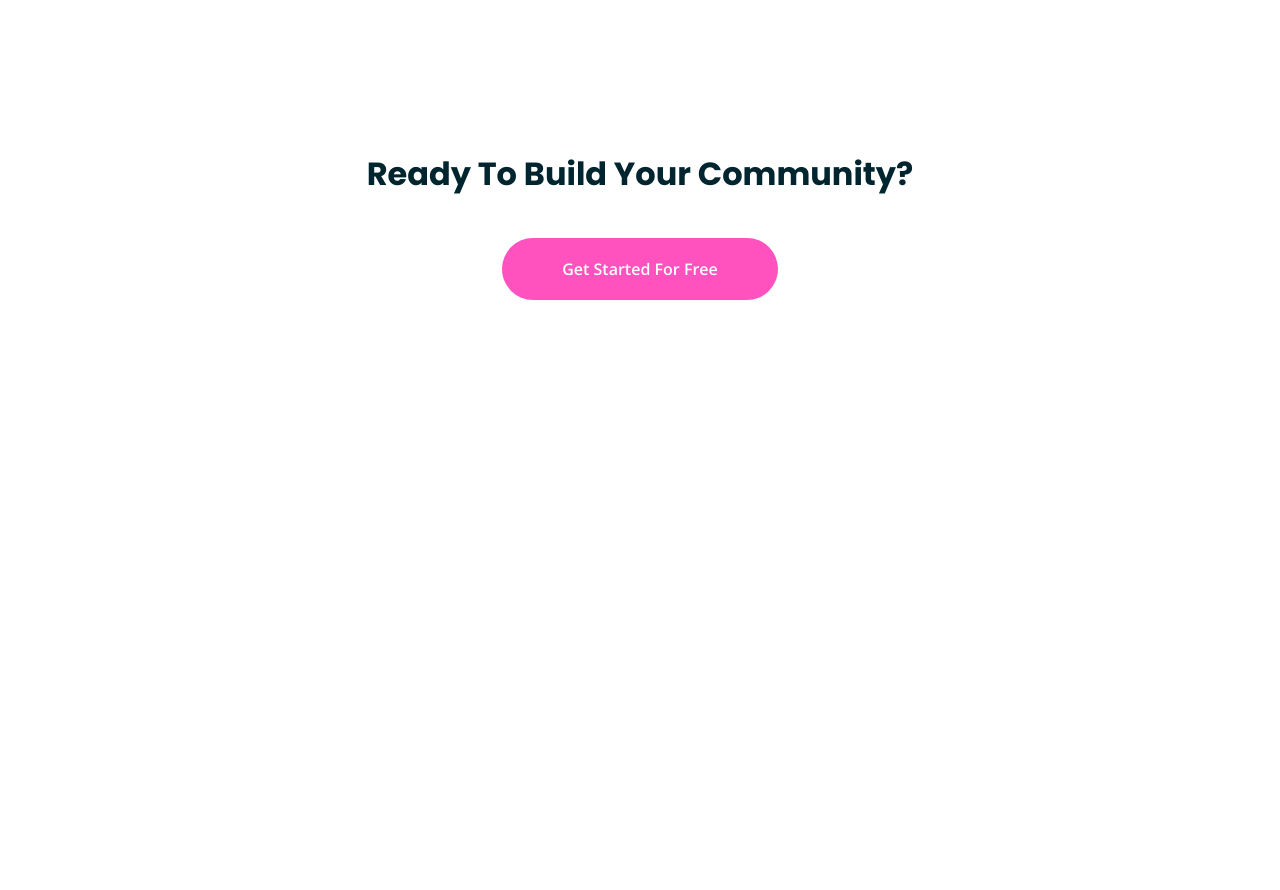
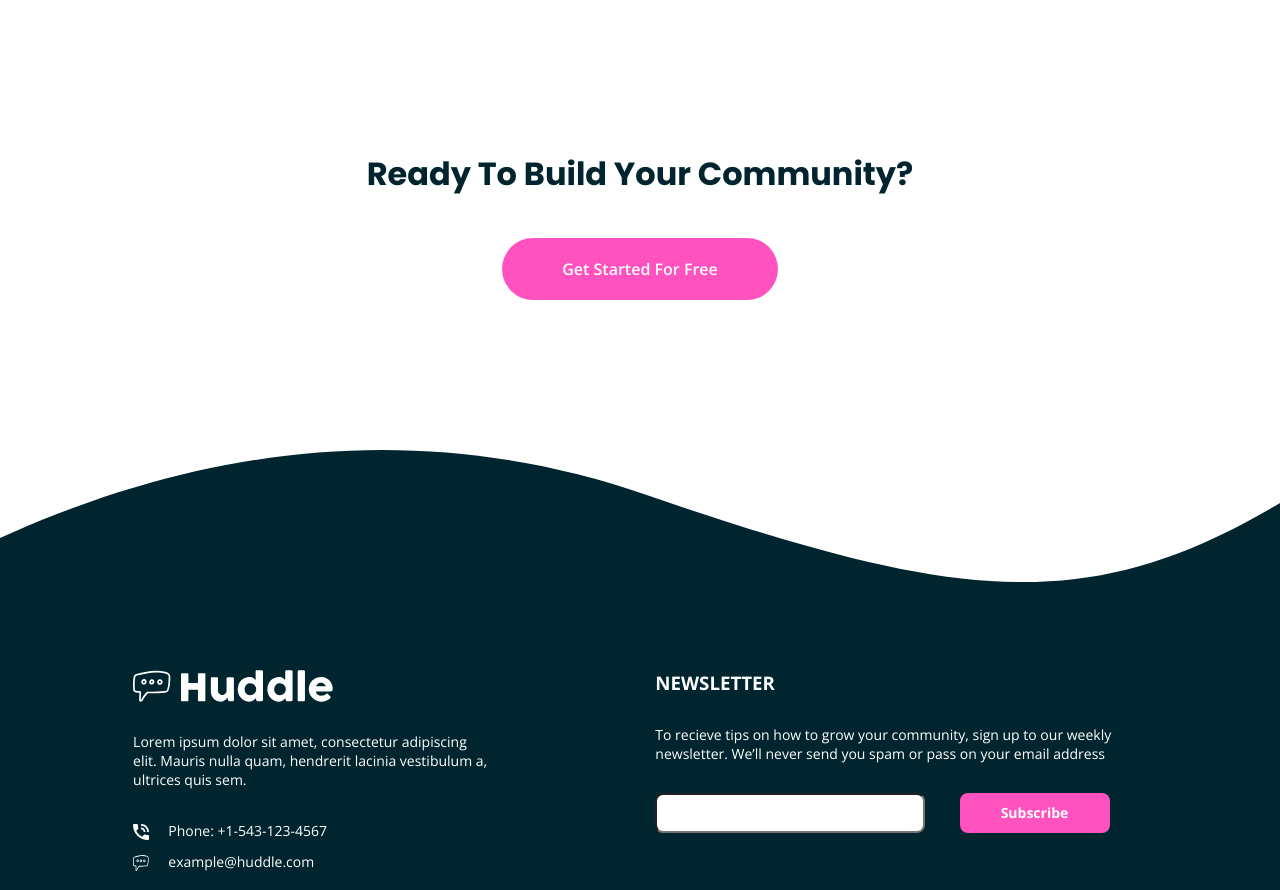
Before and after one commit to mugeesahmad/frontendmentor, a plain HTML site: page Junior/huddle-landing-page-with-curved-sections-master/index.html in a window 1280 px wide. Shown: the part 3025-3915 px from the top of the page. Before the commit the page ends 3325 px from the top, so only its background shows below. Drawn offline with nearby package versions, Linux system fonts and the light colour scheme.

Commit message:
Finished the desktop version

```diff
--- a/Junior/huddle-landing-page-with-curved-sections-master/index.html
+++ b/Junior/huddle-landing-page-with-curved-sections-master/index.html
@@ -62,21 +62,34 @@
     <h1 class="question">Ready To Build Your Community?</h1>
     <div class="button">Get Started For Free</div>
   </div>
+  <footer>
+    <img src="images/bg-footer-top-desktop.svg" alt="">
+    <div class="dark">
+      <div class="container flex-information">
+        <div class="information">
+          <img src="images/logo.svg" alt="">
+          <p>Lorem ipsum dolor sit amet, consectetur adipiscing elit. Mauris nulla quam, hendrerit lacinia vestibulum a, ultrices quis sem.</p>
+          <img src="images/icon-phone.svg" alt="" class="information-icon">
+          <p class="icon-text">Phone: +1-543-123-4567</p>
+          <div>
+          <img src="images/icon-messages.svg" alt="" class="information-icon">
+          <p class="icon-text">example@huddle.com</p>
+          </div>
+          <div class="socials">
+
+          </div>
+        </div>
+        <div class="newsletter">
+          <h3>newsletter</h3>
+          <p>To recieve tips on how to grow your community, sign up to our weekly newsletter. We’ll never send you spam or pass on your email address</p>
+          <input type="email">
+          <div class="submit">Subscribe</div>
+        </div>
+      </div>
+    </div>
+  </footer>
 </body>
 </html>
 
 <!--
-
-  Get Started For Free
-
-  Lorem ipsum dolor sit amet, consectetur adipiscing elit. Mauris nulla quam, hendrerit lacinia
-  vestibulum a, ultrices quis sem.
-
-  Phone: +1-543-123-4567
-  example@huddle.com
-
-  Newsletter
-  To recieve tips on how to grow your community, sign up to our weekly newsletter. We’ll never
-  send you spam or pass on your email address
-
   Subscribe -->
--- a/Junior/huddle-landing-page-with-curved-sections-master/style.css
+++ b/Junior/huddle-landing-page-with-curved-sections-master/style.css
@@ -179,3 +179,90 @@ header .button{
     cursor: pointer;
     margin: auto;
 }
+
+footer{
+    margin-top:150px;
+}
+
+footer img{
+    background-repeat: no-repeat;
+    width: 100vw;
+    margin:0px;
+    padding: 0px;
+    vertical-align: middle;
+}
+
+footer .dark{
+    padding-top: 80px;
+    background-color: var(--dark-cyan);
+    min-height: 300px;
+}
+
+.flex-information{
+    display: flex;
+    justify-content: space-around;
+}
+.information{
+    color: white;
+    width: 50%;
+}
+
+.information img{
+    filter: brightness(0) invert(1);
+    width: 200px;
+}
+
+.information p{
+    width: 70%;
+    font-size: 14px;
+    margin: 30px 0px;
+}
+
+.information .information-icon {
+    display: inline-block;
+    height: 16px;
+    width: 16px;
+    margin-right: 15px;
+}
+
+.information .icon-text {
+    display: inline-block;
+    margin-top: 0px;
+    margin-bottom:10px;
+}
+
+.newsletter{
+    display: inline-block;
+    width: 48%;
+    color:white;
+}
+
+.newsletter h3{
+    text-transform: uppercase;
+}
+
+.newsletter p{
+    font-size: 14px;
+    margin: 30px 0;
+}
+
+.newsletter input{
+    padding: 5px;
+    height: 40px;
+    width: 270px;
+    border-radius: 8px;
+}
+
+.newsletter .submit{
+    height: 40px;
+    width: 150px;
+    background-color: var(--pink);
+    font-size: 14px;
+    font-weight: bold;
+    margin-left: 30px;
+    display: inline-flex;
+    justify-content: center;
+    align-items: center;
+    border-radius: 8px;
+
+}
```
